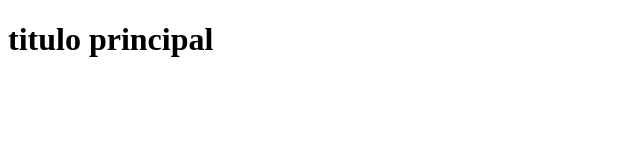
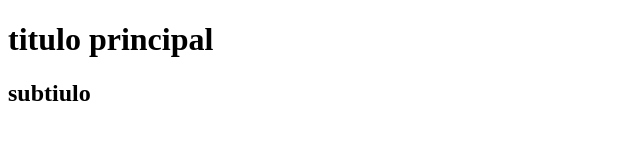
Before and after one commit to tapmorales/first-repo-remote, a plain HTML site: page src/index.html in a window 1280 px wide. Shown: the whole page, without its empty margins (0-640 px from the left). Drawn offline with Linux system fonts and the light colour scheme.

Commit message:
incluir h2

```diff
--- a/src/index.html
+++ b/src/index.html
@@ -8,5 +8,6 @@
 </head>
 <body>
     <h1>titulo principal</h1>
+    <h2>subtiulo</h2>
 </body>
 </html>
```
